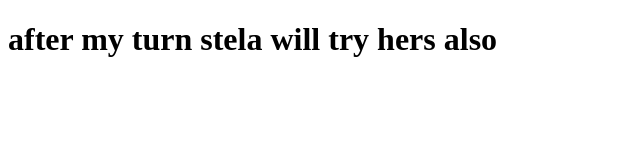
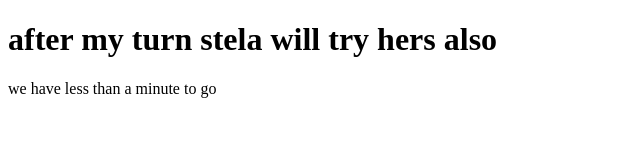
Before and after one commit to pythonwithDT/Stella-and-Emmanuel_1, a plain HTML site: page stella.html in a window 1280 px wide. Shown: the whole page, without its empty margins (0-640 px from the left). Drawn offline with Linux system fonts and the light colour scheme.

Commit message:
stella and emmnauel

```diff
--- a/stella.html
+++ b/stella.html
@@ -7,5 +7,6 @@
 </head>
 <body>
     <h1>after my turn stela will try hers also </h1>
+    <p>we have less than a minute to go</p>
 </body>
 </html>
```
